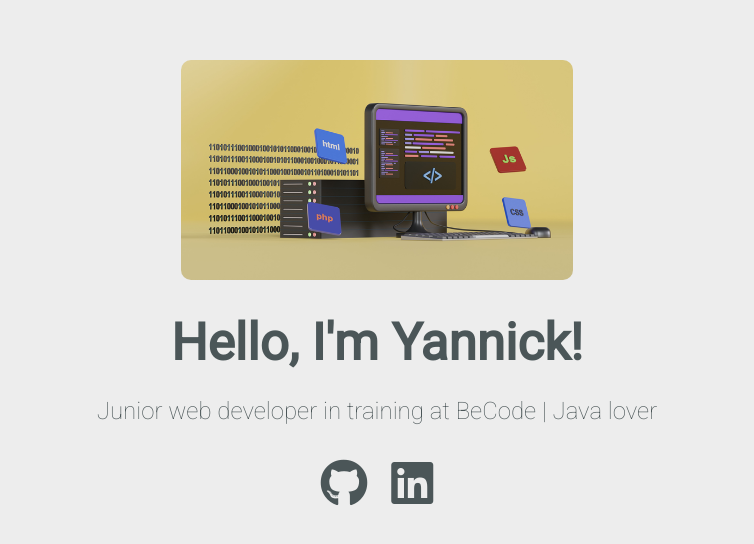
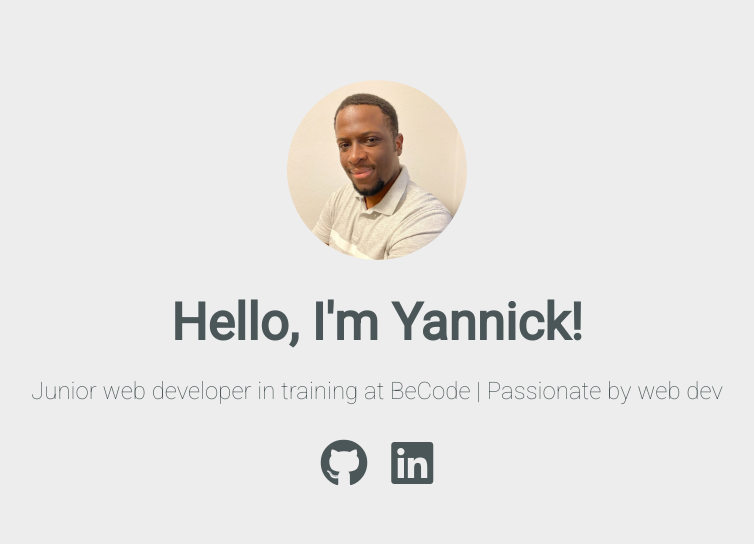
Before and after one commit to yannick2019/yannick2019.github.io, a plain HTML site: page index.html in a window 1280 px wide. Shown: the part 112-656 px from the top of the page, without its empty margins (263-1017 px from the left). Drawn offline with Linux system fonts and the light colour scheme.

Commit message:
Update img

```diff
--- a/index.html
+++ b/index.html
@@ -14,10 +14,10 @@
 <body>
     <main>
         <div class="image">
-            <img src="images/pic2.png" alt="image about coding">
+            <img src="/images/img-canva.png" alt="profile img">
         </div>
-        <div class="intro">Hello, I'm Yannick!</div>
-        <div class="def">Junior web developer in training at BeCode | Java lover</div>
+        <h1 class="intro">Hello, I'm Yannick!</h1>
+        <div class="def">Junior web developer in training at BeCode | Passionate by web dev</div>
         <div class="social-icons">
             <a href="https://github.com/yannick2019" target="_blank">
                 <i class="fab fa-github" aria-hidden="true" title="Github"></i>
--- a/style.css
+++ b/style.css
@@ -48,8 +48,8 @@ main .image {
 }
 
 main .image img {
-    height: 220px;
-    border-radius: 10px;
+    height: 180px;
+    border-radius: 50%;
     object-fit: cover;
 }
 
```
Also changed, not shown: images/img-canva.png (added).
